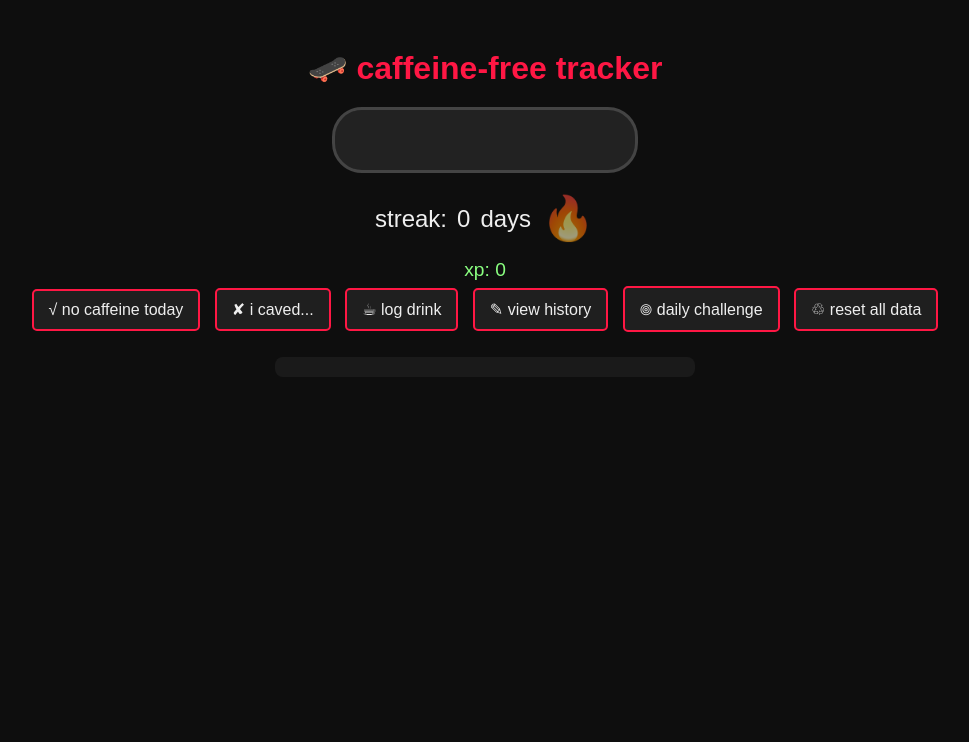
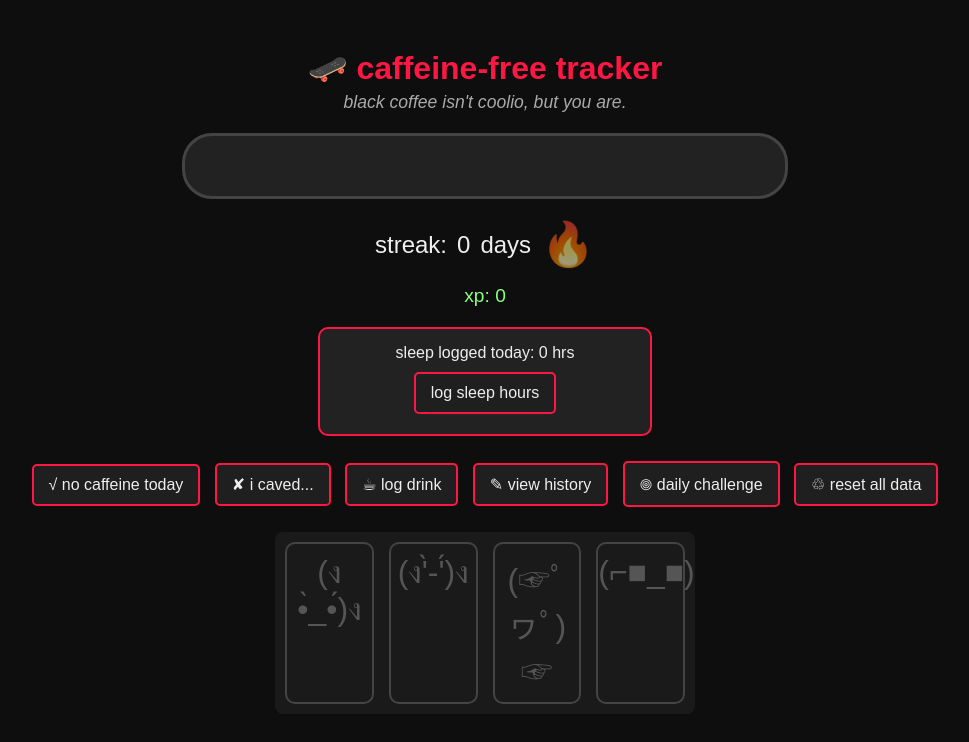
Before and after one commit to arttani-artist/caffiene-tracker, a plain HTML site: page index.html in a window 1280 px wide. Shown: the whole page, without its empty margins (155-1124 px from the left). Drawn offline with Linux system fonts and the light colour scheme.

Commit message:
Update index.html

```diff
--- a/index.html
+++ b/index.html
@@ -88,7 +88,7 @@
     filter: drop-shadow(0 0 6px #ff1744);
   }
   .skateboard-container {
-    width: 300px;
+    width: 600px;  /* changed from 300px to 600px for longer bar */
     height: 60px;
     margin: 20px auto;
     background: #222;
@@ -134,6 +134,20 @@
     font-size: 1.1em;
     color: #ff9100;
   }
+
+  /* new sleep log styles */
+  .sleep-log {
+    margin: 20px auto;
+    max-width: 300px;
+    background: #222;
+    border-radius: 10px;
+    padding: 15px;
+    border: 2px solid #ff1744;
+    color: #eee;
+  }
+  .sleep-log button {
+    margin-top: 10px;
+  }
 </style>
 </head>
 <body>
@@ -150,6 +164,12 @@
   <span id="flame" class="flame off">🔥</span>
 </div>
 <div class="xp">xp: <span id="xp">0</span></div>
+
+<!-- sleep log added -->
+<div class="sleep-log">
+  <div>sleep logged today: <span id="sleepHours">0</span> hrs</div>
+  <button onclick="logSleep()">log sleep hours</button>
+</div>
 
 <button onclick="logDay(true)">√ no caffeine today</button>
 <button onclick="logDay(false)">✘ i caved...</button>
@@ -180,6 +200,7 @@ let xp = parseInt(localStorage.getItem('xp')) || 0;
 let achievements = JSON.parse(localStorage.getItem('achievements')) || [];
 let history = JSON.parse(localStorage.getItem('history')) || [];
 let currentChallenge = JSON.parse(localStorage.getItem('currentChallenge')) || null;
+let sleepData = JSON.parse(localStorage.getItem('sleepData')) || {};
 
 const streakEl = document.getElementById('streak');
 const xpEl = document.getElementById('xp');
@@ -191,6 +212,7 @@ const flameEl = document.getElementById('flame');
 const achievementShelf = document.getElementById('achievementShelf');
 const challengeText = document.getElementById('challengeText');
 const completeChallengeBtn = document.getElementById('completeChallengeBtn');
+const sleepHoursEl = document.getElementById('sleepHours');
 
 const motivations = [
   "no caffeine, no chains. keep bein a dippy dawg.",
@@ -212,16 +234,16 @@ const challenges = [
   "no soda for 24hrs",
   "replace coffee with tea",
   "try a new caffeine-free drink",
-  "go to bed before 11pm"
-  "take a 10-minute walk instead of reaching for caffeine"
-  "do 20 jumping jacks when you feel an energy dip"
-  "try a 5-minute meditation instead of your usual energy drink"
-  "eat an apple or banana when craving caffeine"
-  "step outside for fresh air instead of grabbing coffee"
-  "take a 15-minute power nap instead of caffeine"
-  "do gentle stretches when feeling sluggish"
-  "practice deep breathing for 3 minutes when craving energy"
-  "go caffeine-free for your entire weekend"
+  "go to bed before 11pm",
+  "take a 10-minute walk instead of reaching for caffeine",
+  "do 20 jumping jacks when you feel an energy dip",
+  "try a 5-minute meditation instead of your usual energy drink",
+  "eat an apple or banana when craving caffeine",
+  "step outside for fresh air instead of grabbing coffee",
+  "take a 15-minute power nap instead of caffeine",
+  "do gentle stretches when feeling sluggish",
+  "practice deep breathing for 3 minutes when craving energy",
+  "go caffeine-free for your entire weekend",
   "track your sleep quality on low-caffeine days"
 ];
 
@@ -244,6 +266,7 @@ function updateDisplay() {
 
   renderAchievements();
   updateChallengeUI();
+  updateSleepDisplay();
 }
 
 function renderAchievements() {
@@ -292,6 +315,29 @@ function logDrink() {
     saveData();
     updateDisplay();
   }
+}
+
+// new sleep logging function
+function logSleep() {
+  let today = new Date().toLocaleDateString();
+  let hours = prompt("how many hours did you sleep last night? (enter a number)");
+  if (hours !== null) {
+    hours = parseFloat(hours);
+    if (!isNaN(hours) && hours >= 0 && hours <= 24) {
+      sleepData[today] = hours;
+      localStorage.setItem('sleepData', JSON.stringify(sleepData));
+      alert(`logged ${hours} hours of sleep for ${today}`);
+      updateSleepDisplay();
+    } else {
+      alert("please enter a valid number between 0 and 24");
+    }
+  }
+}
+
+function updateSleepDisplay() {
+  let today = new Date().toLocaleDateString();
+  let hours = sleepData[today] || 0;
+  sleepHoursEl.textContent = hours;
 }
 
 function showHistory() {
@@ -346,7 +392,9 @@ function resetData() {
     achievements = [];
     history = [];
     currentChallenge = null;
+    sleepData = {};
     localStorage.removeItem('currentChallenge');
+    localStorage.removeItem('sleepData');
     saveData();
     updateDisplay();
   }
@@ -361,6 +409,7 @@ function saveData() {
 
 setDailyMotivation();
 updateDisplay();
+
 </script>
 
 </body>
```
